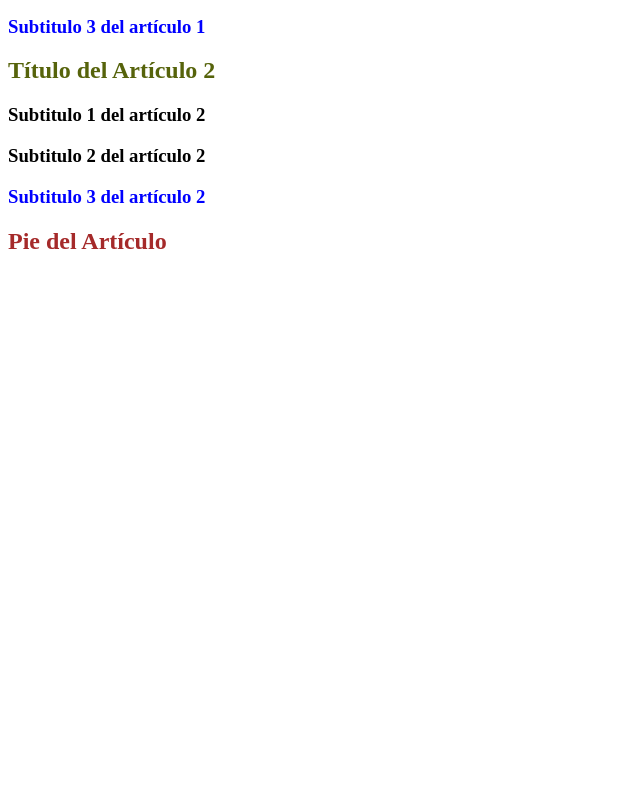
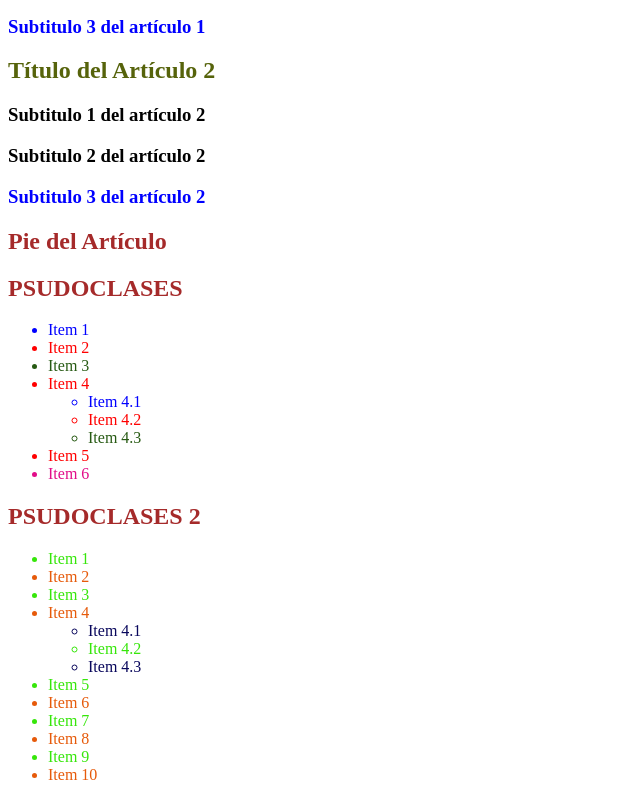
Before and after one commit to EstebanCastilloS/Frontend, a plain HTML site: page 00_APRENDIENDO CSS/00_APRENDIENDO_CSS/01_SELECTORES/index.html in a window 1280 px wide. Shown: the part 750-1550 px from the top of the page, without its empty margins (0-640 px from the left). Before the commit the page ends 1025 px from the top, so only its background shows below. Drawn offline with Linux system fonts and the light colour scheme.

Commit message:
Selectores  CSS

```diff
--- a/00_APRENDIENDO CSS/00_APRENDIENDO_CSS/01_SELECTORES/index.html
+++ b/00_APRENDIENDO CSS/00_APRENDIENDO_CSS/01_SELECTORES/index.html
@@ -63,5 +63,49 @@
         <h2>Pie del Artículo</h2>
     </div>
 
+    <!-- PSEUDO CLASES -->
+
+    <h2>PSUDOCLASES</h2>
+
+    <ul class="pseudoLista1">
+        <li>Item 1</li>
+        <li>Item 2</li>
+        <li>Item 3</li>
+        <li>Item 4
+            <ul>
+                <li>Item 4.1</li>
+                <li>Item 4.2</li>
+                <li>Item 4.3</li>
+            </ul>
+        </li>
+        <li>Item 5</li>
+        <li>Item 6</li>
+    </ul>
+
+    <!-- PSEUDO CLASES 2 -->
+
+    <h2>PSUDOCLASES 2 </h2>
+
+    <ul class="pseudoLista2">
+        <li>Item 1</li>
+        <li>Item 2</li>
+        <li>Item 3</li>
+        <li>Item 4
+            <ul>
+                <li>Item 4.1</li>
+                <li>Item 4.2</li>
+                <li>Item 4.3</li>
+            </ul>
+        </li>
+        <li>Item 5</li>
+        <li>Item 6</li>
+        <li>Item 7</li>
+        <li>Item 8</li>
+        <li>Item 9</li>
+        <li>Item 10</li>
+    </ul>
+
+
+
 </body>
 </html>
--- a/00_APRENDIENDO CSS/00_APRENDIENDO_CSS/01_SELECTORES/style.css
+++ b/00_APRENDIENDO CSS/00_APRENDIENDO_CSS/01_SELECTORES/style.css
@@ -46,3 +46,32 @@ input[type="submit"]{
 .art_1 .art1_sub3, .art_2 .art2_sub3{
     color: blue;
 }
+
+
+.pseudoLista1 li:first-child{
+    color:blue;
+}
+
+.pseudoLista1 li:last-child{
+    color:rgb(226, 13, 137);
+}
+
+.pseudoLista1 li:nth-child(3){
+    color:rgba(30, 83, 9, 0.959);
+}
+
+.pseudoLista2 li:nth-child(even){
+    color:blueviolet;
+}
+
+.pseudoLista2 li:nth-child(odd){
+    color:rgb(9, 7, 92);
+}
+
+.pseudoLista2 li:nth-child(2n){
+    color:rgb(230, 90, 10);
+}
+
+.pseudoLista2 li:nth-last-child(2n){
+    color:rgb(54, 230, 10);
+}
```
